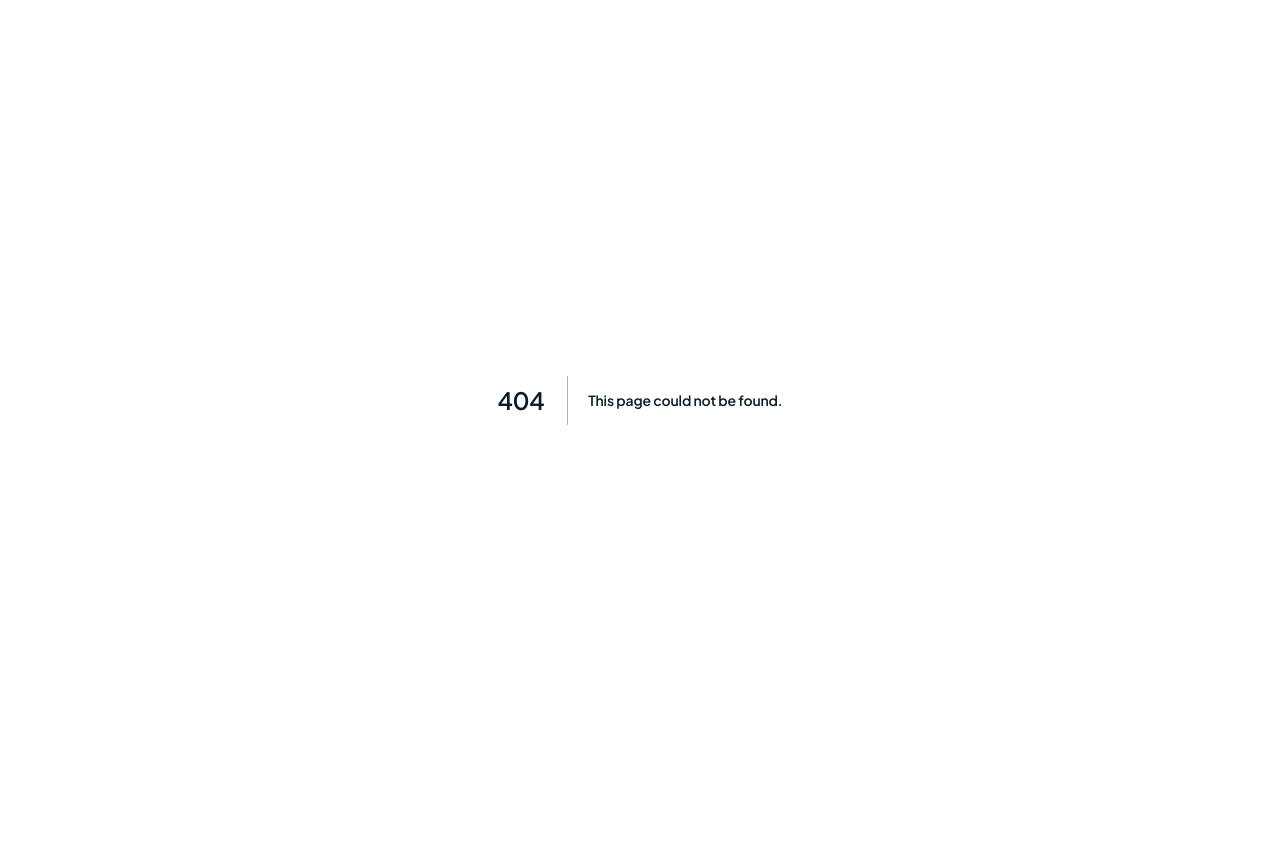
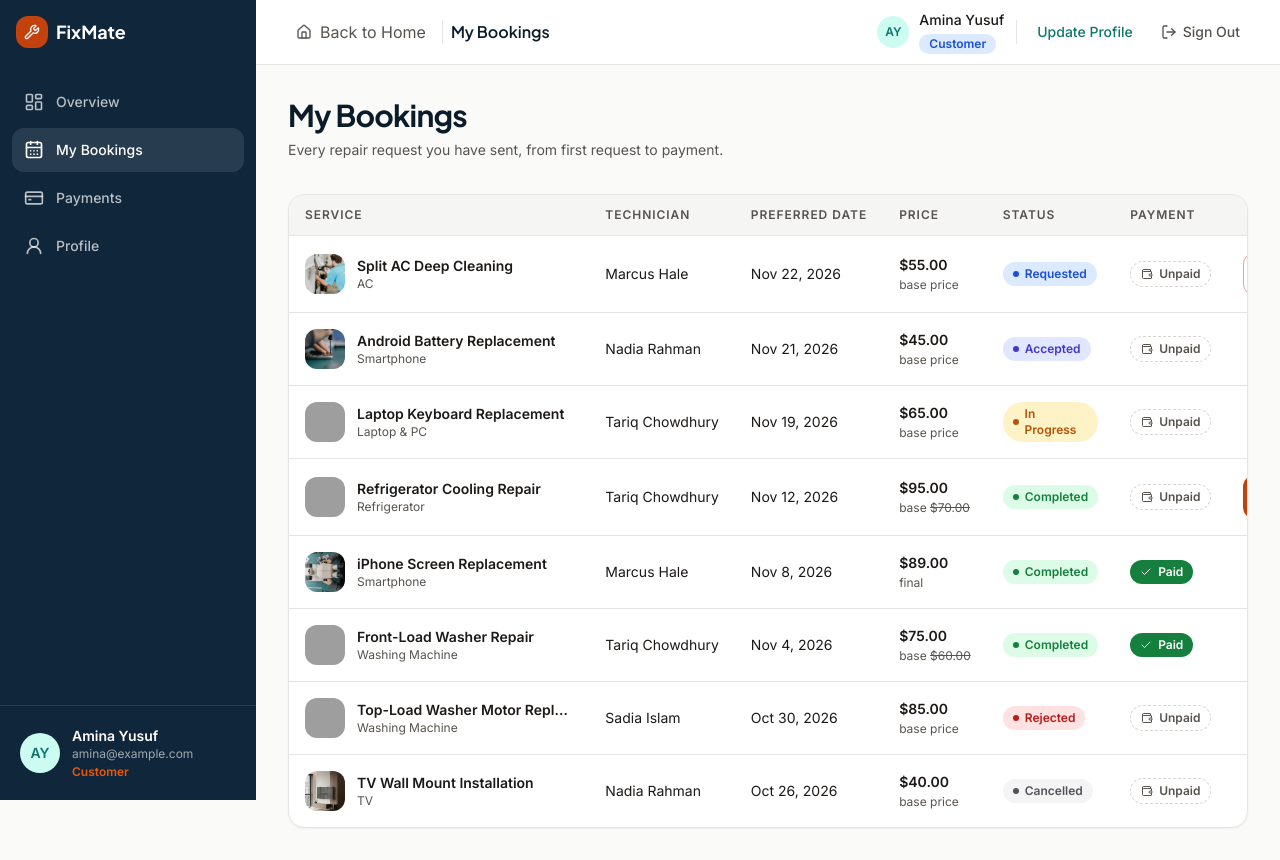
Before and after one commit to jewelranadev/fixmate-client, a Next.js app: page /dashboard/customer/bookings in a window 1280 px wide. Before the commit this address had no page. Before the commit the page ends 800 px from the top, so only its background shows below. Built offline with nearby package versions, Linux system fonts and the light colour scheme; grey boxes are pictures that could not be loaded.

Commit message:
feat(ui): build customer dashboard screens

```diff
--- /dev/null
+++ b/app/(dashboard)/dashboard/customer/bookings/page.js
@@ -0,0 +1,22 @@
+import PageHeader from "@/components/dashboard/PageHeader";
+import BookingsSection from "@/components/dashboard/customer/BookingsSection";
+import { bookings } from "@/data/mock/bookings";
+
+export const metadata = {
+  title: "My Bookings",
+  description:
+    "Every FixMate repair request you have sent, with technician, preferred date, price, status and payment state.",
+};
+
+export default function CustomerBookingsPage() {
+  // MOCK ONLY: replaced by the customer's bookings from the API.
+  return (
+    <div className="space-y-6 lg:space-y-8">
+      <PageHeader
+        title="My Bookings"
+        description="Every repair request you have sent, from first request to payment."
+      />
+      <BookingsSection bookings={bookings} />
+    </div>
+  );
+}
--- /dev/null
+++ b/app/(dashboard)/dashboard/customer/loading.js
@@ -0,0 +1,35 @@
+// Route-level skeleton for the customer dashboard (overview, bookings and
+// payments share this boundary). Mirrors the header + stats + table shape.
+export default function CustomerDashboardLoading() {
+  return (
+    <div role="status" aria-live="polite" className="space-y-8">
+      <span className="sr-only">Loading your dashboard…</span>
+
+      <div className="space-y-2">
+        <div className="h-8 w-48 animate-pulse rounded bg-surface-soft" />
+        <div className="h-4 w-full max-w-md animate-pulse rounded bg-surface-soft" />
+      </div>
+
+      <div className="grid gap-4 sm:grid-cols-2 xl:grid-cols-3">
+        {Array.from({ length: 3 }).map((_, index) => (
+          <div
+            key={index}
+            className="h-28 animate-pulse rounded-card border border-border bg-surface"
+          />
+        ))}
+      </div>
+
+      <div className="rounded-card border border-border bg-surface p-5 shadow-xs">
+        <div className="h-5 w-40 animate-pulse rounded bg-surface-soft" />
+        <div className="mt-5 space-y-3">
+          {Array.from({ length: 6 }).map((_, index) => (
+            <div
+              key={index}
+              className="h-12 w-full animate-pulse rounded bg-surface-soft"
+            />
+          ))}
+        </div>
+      </div>
+    </div>
+  );
+}
--- a/app/(dashboard)/dashboard/customer/page.js
+++ b/app/(dashboard)/dashboard/customer/page.js
@@ -1,14 +1,23 @@
-// Stub: built in phase A08 (customer dashboard pages).
+import PageHeader from "@/components/dashboard/PageHeader";
+import OverviewSection from "@/components/dashboard/customer/OverviewSection";
+import { bookings } from "@/data/mock/bookings";
 
 export const metadata = {
-  title: "Customer Dashboard",
+  title: "Overview",
+  description:
+    "Your FixMate repair requests, active jobs, completed work and payments at a glance.",
 };
 
 export default function CustomerDashboardPage() {
+  // MOCK ONLY: counts and recent rows are derived from data/mock/bookings.js.
+  // The signed-in customer's bookings come from the API during integration.
   return (
-    <div className="space-y-2">
-      <h1>Customer dashboard</h1>
-      <p className="text-muted">Stub: built in phase A08.</p>
+    <div className="space-y-6 lg:space-y-8">
+      <PageHeader
+        title="Overview"
+        description="Track your repair requests, active jobs, completed work and payments."
+      />
+      <OverviewSection bookings={bookings} />
     </div>
   );
 }
--- /dev/null
+++ b/app/(dashboard)/dashboard/customer/payments/page.js
@@ -0,0 +1,22 @@
+import PageHeader from "@/components/dashboard/PageHeader";
+import PaymentsSection from "@/components/dashboard/customer/PaymentsSection";
+import { payments } from "@/data/mock/payments";
+
+export const metadata = {
+  title: "Payments",
+  description:
+    "Your FixMate payment history with service, technician, amount, transaction ID and payment date.",
+};
+
+export default function CustomerPaymentsPage() {
+  // MOCK ONLY: replaced by the customer's payments from the API.
+  return (
+    <div className="space-y-6 lg:space-y-8">
+      <PageHeader
+        title="Payments"
+        description="Receipts for completed repairs, with transaction details you can match to your statement."
+      />
+      <PaymentsSection payments={payments} />
+    </div>
+  );
+}
```
